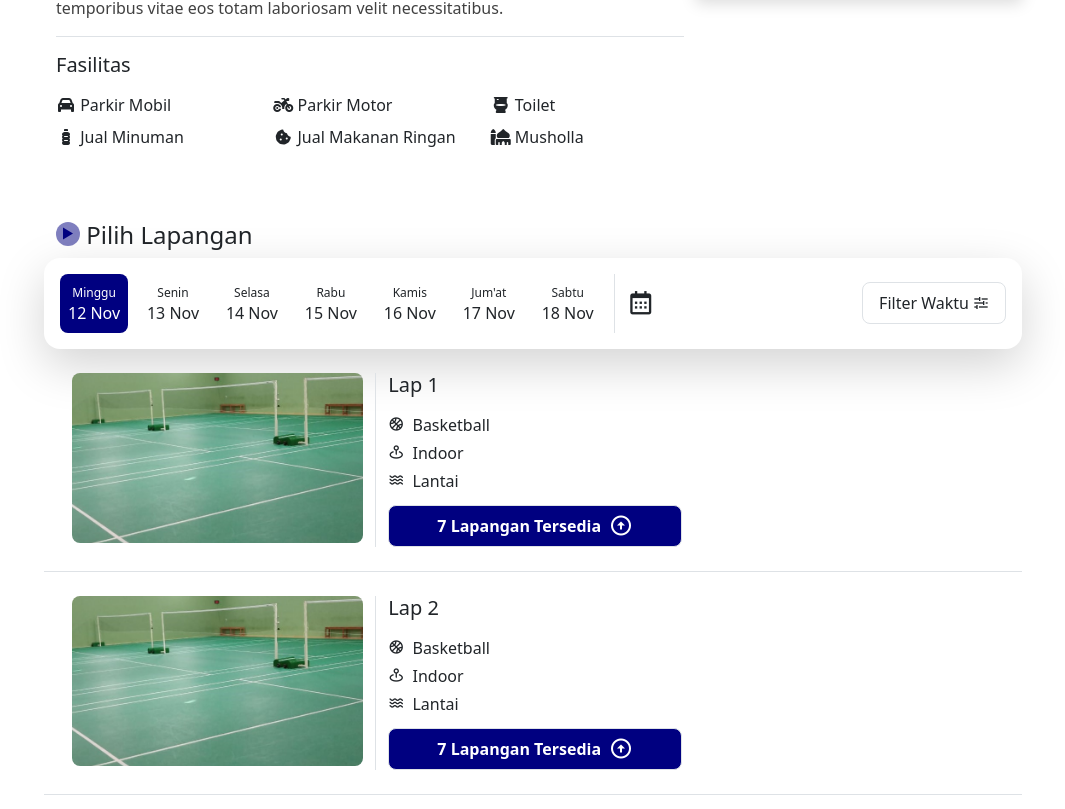
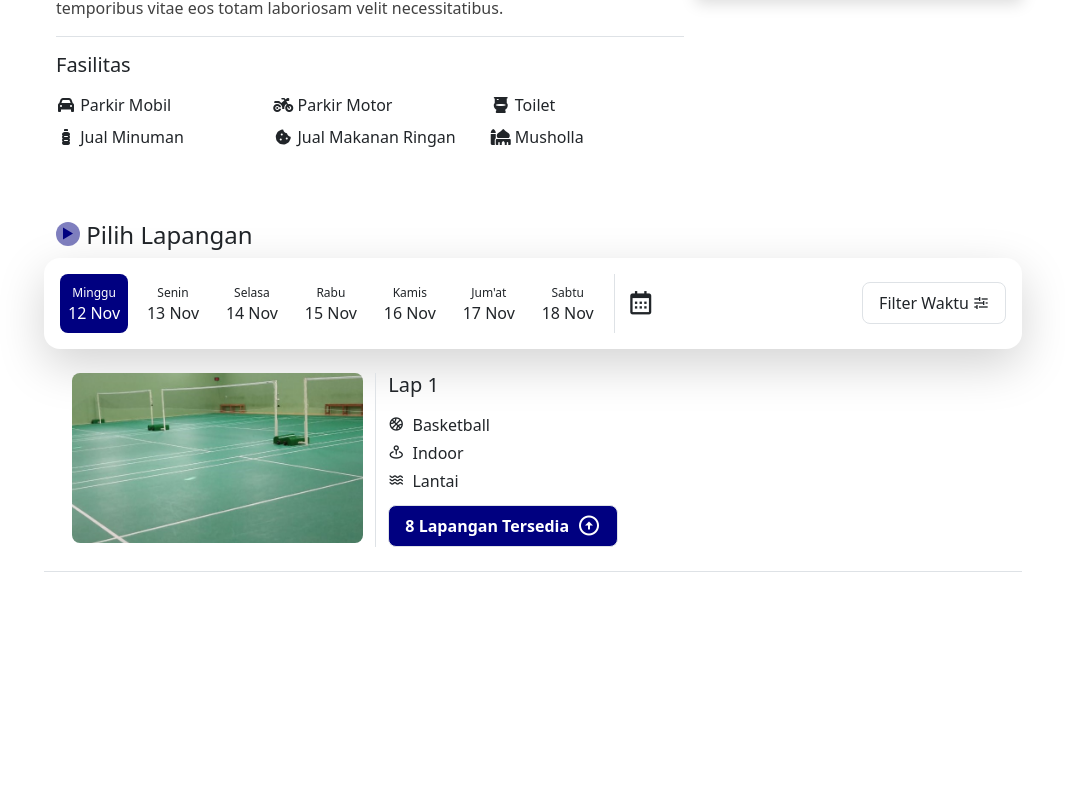
Before and after one commit to M-Ainurridho/booking-online-lapangan, a Vue app in the folder client/: page /v/1/1 in a window 1280 px wide. Shown: the part 918-1727 px from the top of the page, without its empty margins (107-1172 px from the left). After the commit the page ends 1538 px from the top, so only its background shows below. Built offline with nearby package versions, Linux system fonts and the light colour scheme.

Commit message:
static data waktu booking

```diff
--- a/client/src/views/guest/DetailVenue.vue
+++ b/client/src/views/guest/DetailVenue.vue
@@ -107,23 +107,59 @@
                               <p class="m-0 fs-6"><i class="bx bx-map-pin me-1"></i> Indoor</p>
                               <p class="m-0 fs-6"><i class="bx bx-water me-1"></i> Lantai</p>
                            </div>
-                           <button class="border bg-navy text-white fw-semibold py-2 px-5 mt-3 rounded-3 d-flex align-items-center column-gap-2">7 Lapangan Tersedia <i class="bx bx-up-arrow-circle fs-4"></i></button>
-                        </div>
-                     </div>
-                  </div>
-                  <div class="col-12">
-                     <div class="row px-3 py-4 border-bottom detail-lapangan">
-                        <div class="col-4">
-                           <img src="../../assets/images/venue/badminton.jpg" alt="gambar" class="w-100 object-fit-cover rounded-3" />
-                        </div>
-                        <div class="col-8 border-start">
-                           <h5>Lap 2</h5>
-                           <div class="spek-lapangan">
-                              <p class="m-0 fs-6"><i class="bx bx-basketball me-1"></i> Basketball</p>
-                              <p class="m-0 fs-6"><i class="bx bx-map-pin me-1"></i> Indoor</p>
-                              <p class="m-0 fs-6"><i class="bx bx-water me-1"></i> Lantai</p>
+                           <button class="border bg-navy text-white fw-semibold px-3 py-2 mt-3 rounded-3 d-flex align-items-center column-gap-2" @click="dropdown = !dropdown">
+                              8 Lapangan Tersedia <i class="bx fs-4" :class="dropdown ? 'bx-down-arrow-circle' : 'bx-up-arrow-circle'"></i>
+                           </button>
+                           <div v-if="dropdown" class="waktu-booking mt-4 pt-3 border-top">
+                              <div class="card">
+                                 <div class="card-body text-center">
+                                    <div class="card-title m-0 fw-semibold">17:00 - 18:00</div>
+                                    <div class="card-text text-opacity-50" style="font-size: 14px">Rp30.000</div>
+                                 </div>
+                              </div>
+                              <div class="card">
+                                 <div class="card-body text-center">
+                                    <div class="card-title m-0 fw-semibold">17:00 - 18:00</div>
+                                    <div class="card-text text-opacity-50" style="font-size: 14px">Rp30.000</div>
+                                 </div>
+                              </div>
+                              <div class="card">
+                                 <div class="card-body text-center">
+                                    <div class="card-title m-0 fw-semibold">17:00 - 18:00</div>
+                                    <div class="card-text text-opacity-50" style="font-size: 14px">Rp30.000</div>
+                                 </div>
+                              </div>
+                              <div class="card">
+                                 <div class="card-body text-center">
+                                    <div class="card-title m-0 fw-semibold">17:00 - 18:00</div>
+                                    <div class="card-text text-opacity-50" style="font-size: 14px">Rp30.000</div>
+                                 </div>
+                              </div>
+                              <div class="card">
+                                 <div class="card-body text-center">
+                                    <div class="card-title m-0 fw-semibold">17:00 - 18:00</div>
+                                    <div class="card-text text-opacity-50" style="font-size: 14px">Rp30.000</div>
+                                 </div>
+                              </div>
+                              <div class="card">
+                                 <div class="card-body text-center">
+                                    <div class="card-title m-0 fw-semibold">17:00 - 18:00</div>
+                                    <div class="card-text text-opacity-50" style="font-size: 14px">Rp30.000</div>
+                                 </div>
+                              </div>
+                              <div class="card">
+                                 <div class="card-body text-center">
+                                    <div class="card-title m-0 fw-semibold">17:00 - 18:00</div>
+                                    <div class="card-text text-opacity-50" style="font-size: 14px">Rp30.000</div>
+                                 </div>
+                              </div>
+                              <div class="card">
+                                 <div class="card-body text-center">
+                                    <div class="card-title m-0 fw-semibold">17:00 - 18:00</div>
+                                    <div class="card-text text-opacity-50" style="font-size: 14px">Rp30.000</div>
+                                 </div>
+                              </div>
                            </div>
-                           <button class="border bg-navy text-white fw-semibold py-2 px-5 mt-3 rounded-3 d-flex align-items-center column-gap-2">7 Lapangan Tersedia <i class="bx bx-up-arrow-circle fs-4"></i></button>
                         </div>
                      </div>
                   </div>
@@ -209,6 +245,20 @@ sub {
    margin-bottom: -12px !important;
 }
 
+.spek-lapangan button {
+   width: 30%;
+}
+
+.waktu-booking {
+   display: grid;
+   grid-template-columns: repeat(4, 1fr);
+   gap: 10px;
+}
+
+.waktu-booking .card {
+   cursor: pointer;
+}
+
 @media screen and (max-width: 992px) {
    .image-wrapper {
       height: 300px !important;
```
